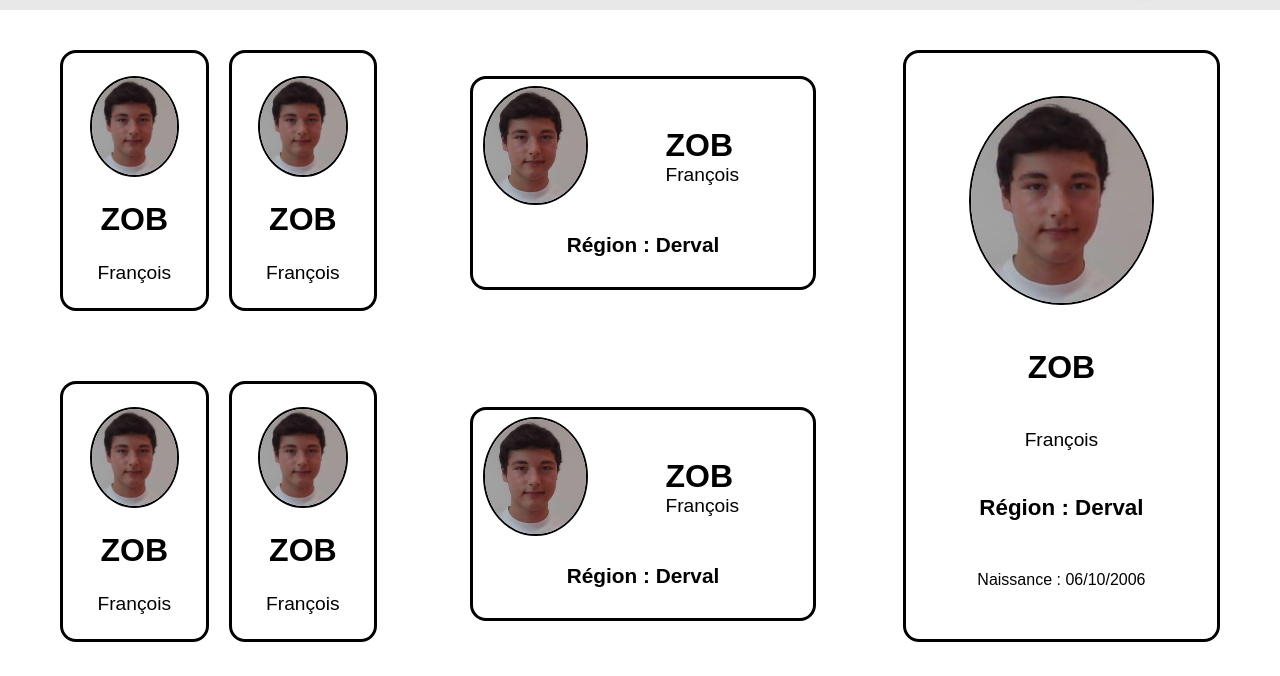
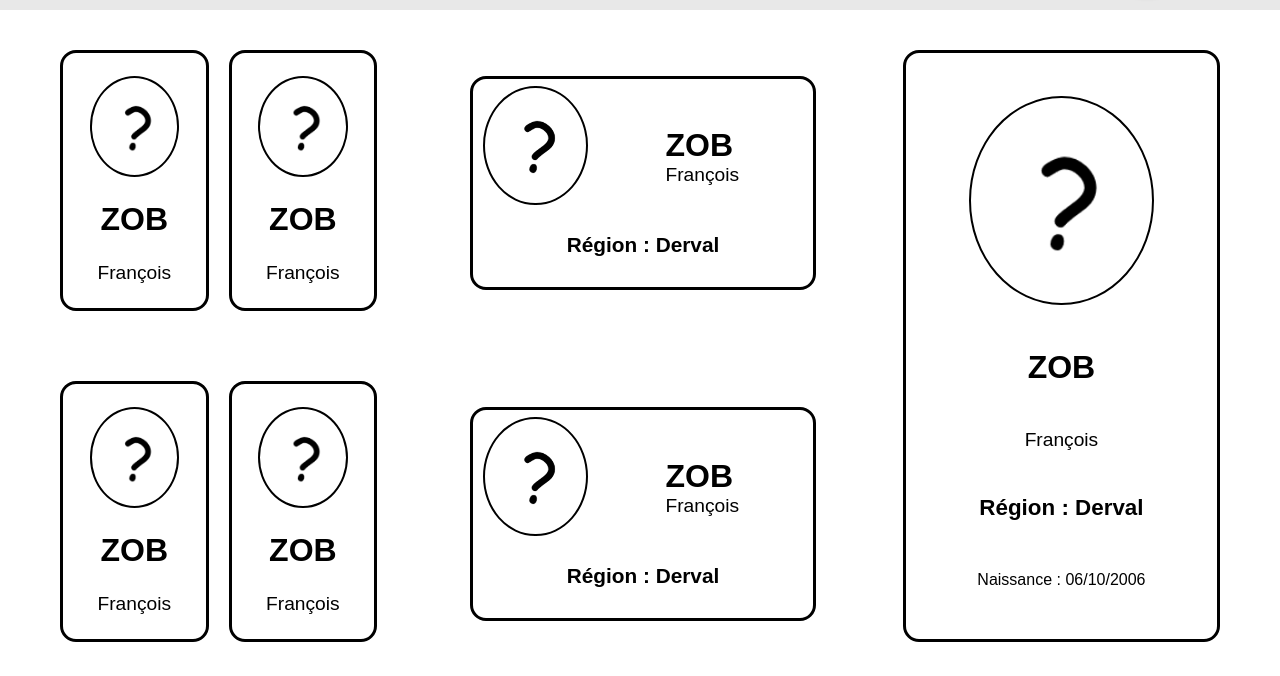
Before and after one commit to groupe3CIR1projetFinAnnee/-projetCIR1_groupe_3, a plain HTML site: page resource/index.html in a window 1280 px wide. Shown: the part 124-800 px from the top of the page. Drawn offline with Linux system fonts and the light colour scheme.

Commit message:
exportLocal

```diff
--- a/resource/index.html
+++ b/resource/index.html
@@ -23,7 +23,7 @@
     <body id="body">
             <div class="container">
                 <div class="actual-member">
-                    <img src="img/neuil.jpg" alt="photo">
+                    <img src="img/neuil.png" alt="photo">
                     <span class="nom">ZOB</span>
                     <span class="prenom">François</span>
                     <span class="region">Région : Derval</span>
@@ -31,7 +31,7 @@
                 </div>
 
                 <div class="mama">
-                    <img src="img/neuil.jpg" alt="photo" class="photo-mam">
+                    <img src="img/neuil.png" alt="photo" class="photo-mam">
                     <div class="text-mam">
                         <span class="nom-mam">ZOB</span>
                         <span class="prenom-mam">François</span>
@@ -39,7 +39,7 @@
                     <span class="region-mam">Région : Derval</span>
                 </div>
                 <div class="papa">
-                    <img src="img/neuil.jpg" alt="photo" class="photo-pap">
+                    <img src="img/neuil.png" alt="photo" class="photo-pap">
                     <div class="text-pap">
                         <span class="nom-pap">ZOB</span>
                         <span class="prenom-pap">François</span>
@@ -48,22 +48,22 @@
                 </div>
 
                 <div class="gp-papa1">
-                    <img src="img/neuil.jpg" alt="photo" class="photo-gpap1">
+                    <img src="img/neuil.png" alt="photo" class="photo-gpap1">
                     <span class="nom-gpap1">ZOB</span>
                     <span class="prenom-gpap1">François</span>
                 </div>
                 <div class="gp-mama1">
-                    <img src="img/neuil.jpg" alt="photo" class="photo-gmam1">
+                    <img src="img/neuil.png" alt="photo" class="photo-gmam1">
                     <span class="nom-gmam1">ZOB</span>
                     <span class="prenom-gmam1">François</span>
                 </div>
                 <div class="gp-papa2">
-                    <img src="img/neuil.jpg" alt="photo" class="photo-gpap2">
+                    <img src="img/neuil.png" alt="photo" class="photo-gpap2">
                     <span class="nom-gpap2">ZOB</span>
                     <span class="prenom-gpap2">François</span>
                 </div>
                 <div class="gp-mama2">
-                    <img src="img/neuil.jpg" alt="photo" class="photo-gmam2">
+                    <img src="img/neuil.png" alt="photo" class="photo-gmam2">
                     <span class="nom-gmam2">ZOB</span>
                     <span class="prenom-gmam2">François</span>
                 </div>
```
Also changed, not shown: resource/template.html (+7 -7 lines), resource/img/man.png (added), resource/img/neuil.jpg (deleted), resource/img/neuil.png (added), resource/img/woman.jpg (added), 1 other file.
